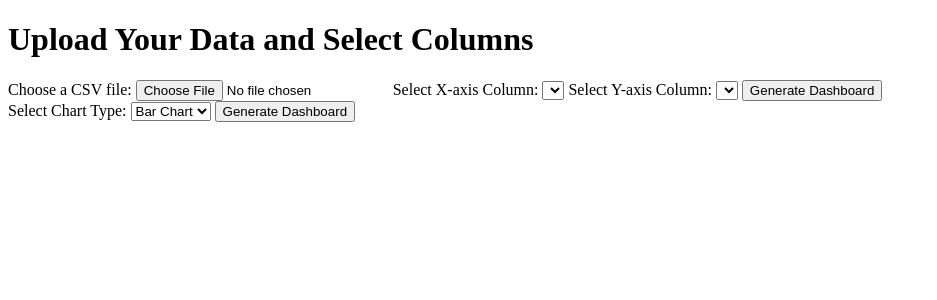
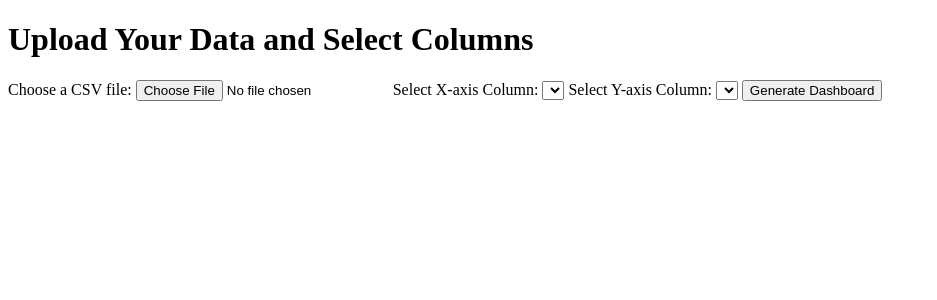
Before and after one commit to nay-hey/DevHack, a Flask app: page / in a window 1280 px wide. Shown: the top 300 px of the page, without its empty margins (0-937 px from the left). Run offline with Flask 3, Linux system fonts and the light colour scheme; lists and menus that the app fills with data are empty.

Commit message:
Update index_chartjs.html

```diff
--- a/templates/index_chartjs.html
+++ b/templates/index_chartjs.html
@@ -11,7 +11,6 @@
 </head>
 <body>
     <h1>Upload Your Data and Select Columns</h1>
-
     <form action="/dashboard" method="post" enctype="multipart/form-data">
         <label for="fileInput">Choose a CSV file:</label>
         <input type="file" name="file" id="fileInput" accept=".csv" required>
@@ -28,14 +27,6 @@
 
         <button type="submit">Generate Dashboard</button>
     </form>
-    <label for="chartType">Select Chart Type:</label>
-    <select name="chartType" id="chartType" required>
-    <option value="bar">Bar Chart</option>
-    <option value="pie">Pie Chart</option>
-    <!-- Add more chart types as needed -->
-    </select>
-
-    <button type="submit">Generate Dashboard</button>
 
     <script>
         // Function to update column options based on CSV headers
@@ -79,14 +70,6 @@
         // Attach event listener to file input
         const fileInput = document.getElementById('fileInput');
         fileInput.addEventListener('change', () => handleFileInput(fileInput));
-        function updateChartType() {
-            chartType = document.getElementById('chartType').value;
-            updateChart();
-        }
-
-        // Attach event listener to chart type select
-        const chartTypeSelect = document.getElementById('chartType');
-        chartTypeSelect.addEventListener('change', updateChartType);
     </script>
 </body>
 </html>
```
